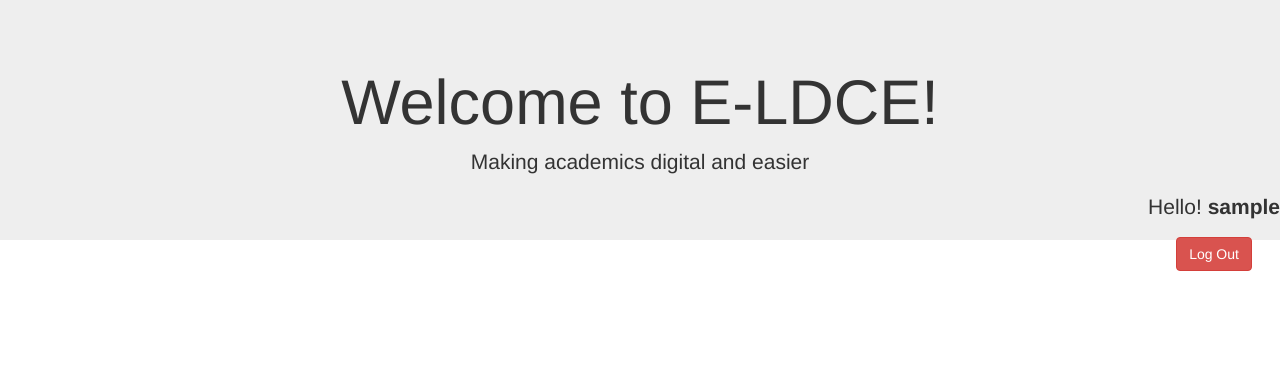
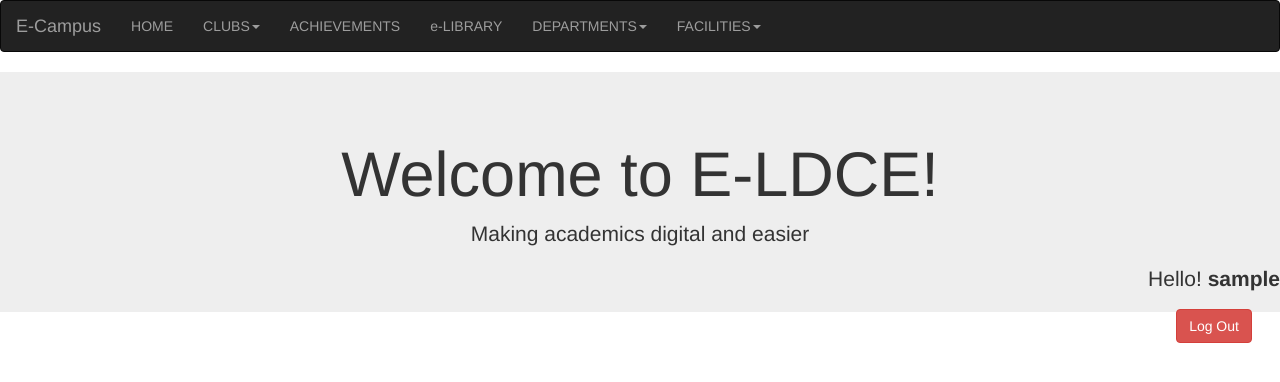
Before and after one commit to madhusudanrathore/dot_slash-ecampus, a PHP site: page /header.php in a window 1280 px wide. Shown: the top 382 px of the page. Run offline with PHP 8.4, Linux system fonts and the light colour scheme; the visitor is signed in with stand-in values (Sample User, id 1); a stand-in replaces the project's code that opens the database connection.

Commit message:
Update header.php

```diff
--- a/header.php
+++ b/header.php
@@ -8,11 +8,62 @@
 <!DOCTYPE html>
 <html>
 <head>
-	<link rel="stylesheet" href="https://maxcdn.bootstrapcdn.com/bootstrap/3.3.7/css/bootstrap.min.css">
+	<title>E-LDCE</title>
+
+	<link rel="stylesheet" type="text/css" href="https://maxcdn.bootstrapcdn.com/bootstrap/3.3.7/css/bootstrap.min.css">
+	<link rel="stylesheet" type="text/css" href="header.css">
+	<link rel="stylesheet" type="text/css" href="footer.css">
+	<link rel="stylesheet" href="https://cdnjs.cloudflare.com/ajax/libs/font-awesome/4.7.0/css/font-awesome.min.css">
+
 	<script src="https://ajax.googleapis.com/ajax/libs/jquery/3.3.1/jquery.min.js"></script>
 	<script src="https://maxcdn.bootstrapcdn.com/bootstrap/3.3.7/js/bootstrap.min.js"></script>
+
 </head>
 <body>
+	<!-- NAVIGATION BAR -->
+	<nav class="navbar navbar-inverse" >
+  		<div class="container-fluid">
+    		<div class="navbar-header">
+      			<a class="navbar-brand" href="index.php">E-Campus</a>
+    		</div>
+    		<ul class="nav navbar-nav">
+      			<li>
+      				<a href="index.php">HOME</a>
+      			</li>
+      			<!--CLUBS-->
+      			<li>
+      				<a class="dropdown-toggle" data-toggle="dropdown" href="#">CLUBS<span class="caret"></span></a>
+        			<ul class="dropdown-menu">
+			          <li><a href="#">CLUB 1</a></li>
+			          <li><a href="#">CLUB 2</a></li>
+			          <li><a href="#">CLUB 3</a></li>
+			        </ul>
+      			</li>
+      			<!-- ACHIEVEMENTS -->
+      			<li><a href="achievements.php">ACHIEVEMENTS</a></li>
+      			<!-- LIBRARY-->
+      			<li><a href="#">e-LIBRARY</a></li>
+      			<!--DEPARTMENTS-->
+      			<li class="dropdown">
+      				<a class="dropdown-toggle" data-toggle="dropdown" href="#">DEPARTMENTS<span class="caret"></span></a>
+        			<ul class="dropdown-menu">
+			          <li><a href="#">DEPARTMENT 1</a></li>
+			          <li><a href="#">DEPARTMENT 2</a></li>
+			          <li><a href="#">DEPARTMENT 3</a></li>
+			        </ul>
+      			</li>
+      			<!-- FACILITIES-->
+      			<li class="dropdown">
+      				<a class="dropdown-toggle" data-toggle="dropdown" href="#">FACILITIES<span class="caret"></span></a>
+        			<ul class="dropdown-menu">
+			          <li><a href="#">LOST &amp FOUND</a></li>
+			          <li><a href="#">CANTEEN</a></li>
+			          <li><a href="#">CAMPUS OLX</a></li>
+			        </ul>
+      			</li>
+    		</ul>
+  		</div>
+	</nav>
 
 	<div class="jumbotron jumbotron-fluid" style="text-align: center;">
 		<h1 class="display-4">Welcome to E-LDCE!</h1>
```
